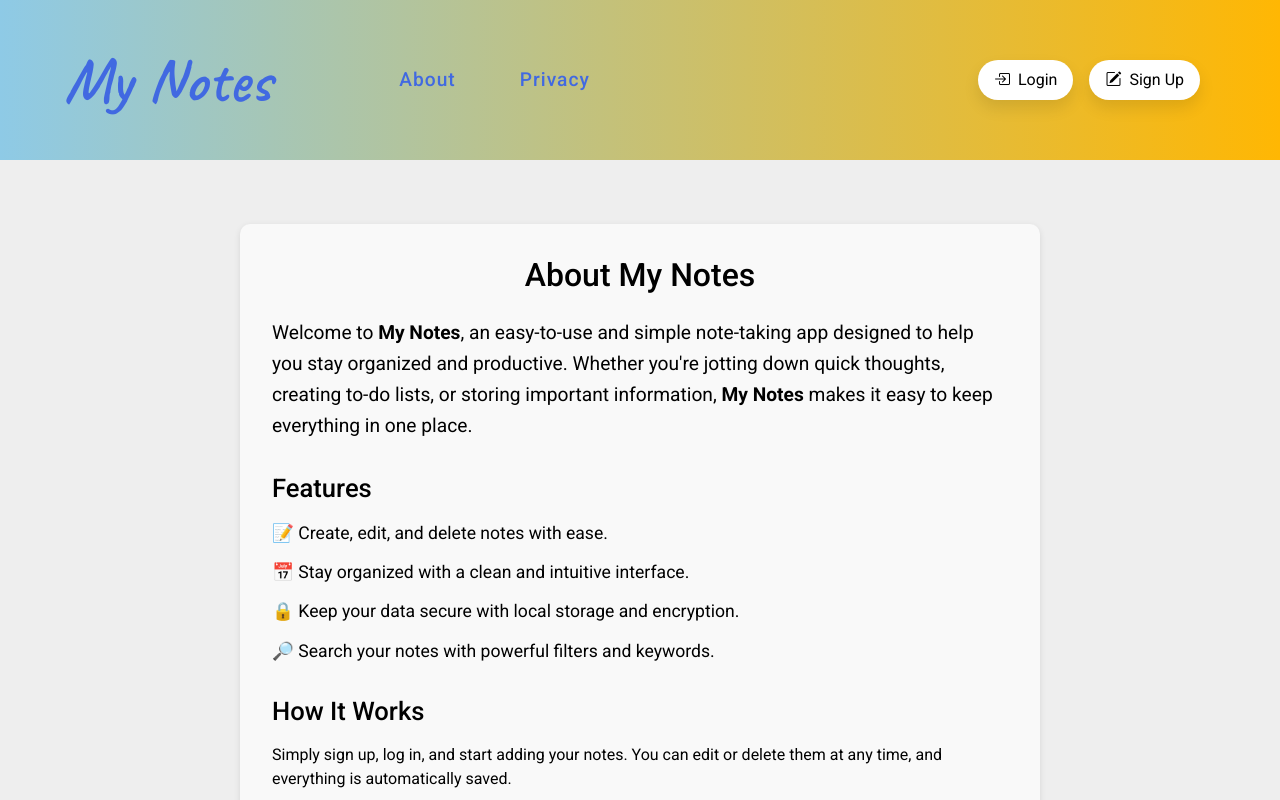
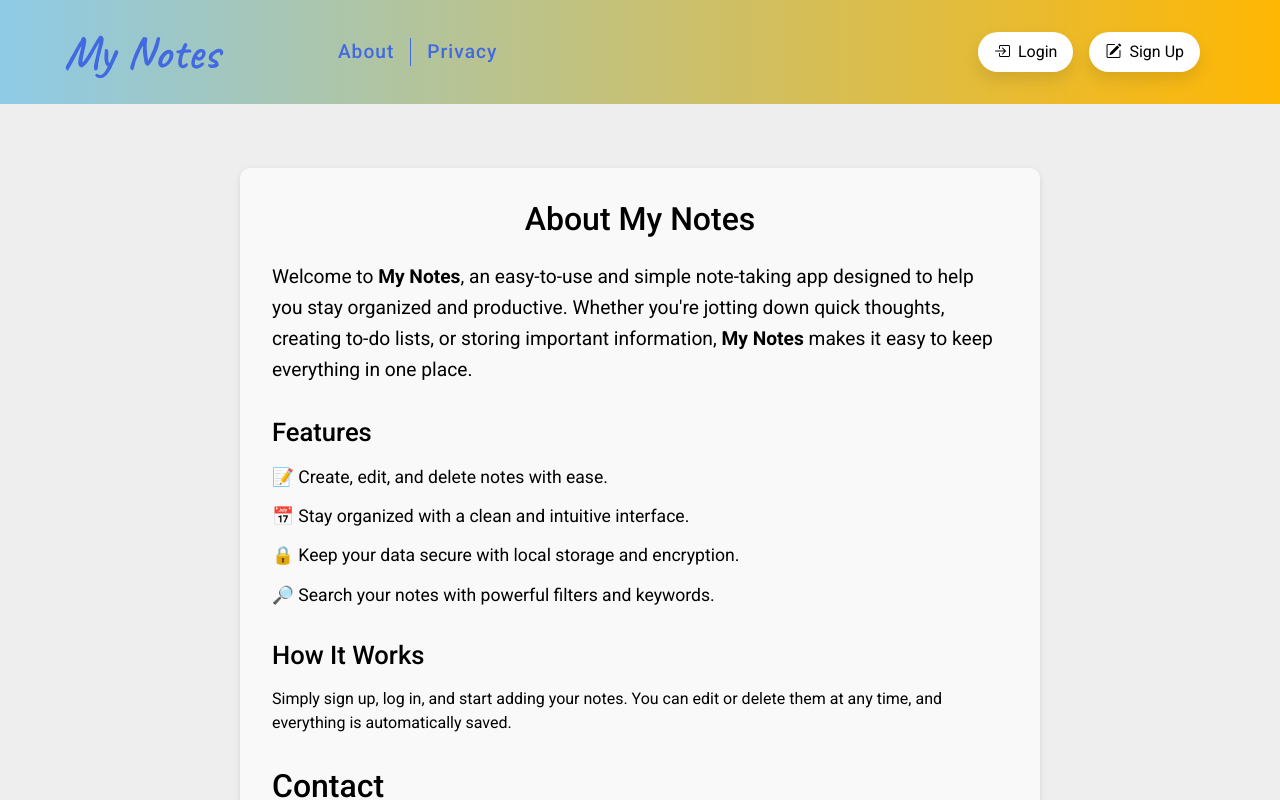
Before and after one commit to onurkiris05/mern-note-app, a React (Create React App) app in the folder frontend/: page /about in a window 1280 px wide. Shown: the top 800 px of the page. Built offline with nearby package versions, Linux system fonts and the light colour scheme; no server answers.

Commit message:
[Added] Error Styling

```diff
--- a/frontend/src/components/Header/Header.module.css
+++ b/frontend/src/components/Header/Header.module.css
@@ -3,7 +3,7 @@
   align-items: center;
   justify-content: space-between;
   gap: 5rem;
-  padding: 2rem 4rem;
+  padding: 1rem 4rem;
   background: linear-gradient(90deg, #8ecae6 0%, #ffb703 100%);
 }
 
@@ -14,9 +14,14 @@
 }
 
 .title {
-  font-size: 4rem;
+  font-size: 3rem;
   font-weight: 600;
   font-family: var(--ff-secondary);
+  transition: 0.2s;
+}
+
+.title:hover {
+  color: #fff;
 }
 
 .body a {
@@ -28,5 +33,5 @@
   display: flex;
   align-items: center;
   justify-content: center;
-  gap: max(4rem, 10vw);
+  gap: max(4rem, 8vw);
 }
--- a/frontend/src/components/Login/LoginModal.tsx
+++ b/frontend/src/components/Login/LoginModal.tsx
@@ -6,12 +6,16 @@ import FormModal from "../FormModal/FormModal";
 import TextInputField from "../Form/TextInputField";
 import Button from "../Button/Button";
 import { useAuthStore } from "../../stores/authStore";
+import { UnauthorizedError } from "../../errors/http_errors";
+import { useState } from "react";
+import { Alert } from "react-bootstrap";
 
 interface LoginModalProps {
   onClose: () => void;
 }
 
 function LoginModal({ onClose }: LoginModalProps) {
+  const [errorText, setErrorText] = useState<string | null>(null);
   const setUser = useAuthStore((state) => state.setUser);
 
   const {
@@ -25,8 +29,12 @@ function LoginModal({ onClose }: LoginModalProps) {
       const userResponse = await UsersApi.login(input);
       setUser(userResponse);
     } catch (error) {
+      if (error instanceof UnauthorizedError) {
+        setErrorText(error.message);
+      } else {
+        alert(error);
+      }
       console.error(error);
-      alert(error);
     }
   }
 
@@ -36,6 +44,7 @@ function LoginModal({ onClose }: LoginModalProps) {
       onClose={onClose}
       onSubmit={handleSubmit(onSubmit)}
       fields={[
+        errorText && <Alert variant="danger">{errorText}</Alert>,
         <TextInputField
           name="username"
           label="Username"
--- a/frontend/src/components/NavBar/NavBar.module.css
+++ b/frontend/src/components/NavBar/NavBar.module.css
@@ -2,8 +2,22 @@
   display: flex;
   align-items: center;
   justify-content: space-evenly;
-  gap: max(2rem, 5vw);
+  /* gap: max(2rem, 3vw); */
   font-size: 1.2rem;
   font-weight: 500;
   letter-spacing: 1px;
 }
+
+.body a {
+  padding-inline: 1rem;
+  border-right: 1px solid royalblue;
+  transition: 0.2s;
+}
+
+.body a:last-child {
+  border-right: none;
+}
+
+.body a:hover {
+  color: #fff;
+}
--- a/frontend/src/components/SignUp/SignUpModal.tsx
+++ b/frontend/src/components/SignUp/SignUpModal.tsx
@@ -6,12 +6,16 @@ import FormModal from "../FormModal/FormModal";
 import Button from "../Button/Button";
 import TextInputField from "../Form/TextInputField";
 import { useAuthStore } from "../../stores/authStore";
+import { useState } from "react";
+import { ConflictError } from "../../errors/http_errors";
+import { Alert } from "react-bootstrap";
 
 interface SignUpModalProps {
   onClose: () => void;
 }
 
 function SignUpModal({ onClose }: SignUpModalProps) {
+  const [errorText, setErrorText] = useState<string | null>(null);
   const setUser = useAuthStore((state) => state.setUser);
 
   const {
@@ -25,8 +29,12 @@ function SignUpModal({ onClose }: SignUpModalProps) {
       const userResponse = await UsersApi.signUp(input);
       setUser(userResponse);
     } catch (error) {
+      if (error instanceof ConflictError) {
+        setErrorText(error.message);
+      } else {
+        alert(error);
+      }
       console.error(error);
-      alert(error);
     }
   }
 
@@ -36,6 +44,7 @@ function SignUpModal({ onClose }: SignUpModalProps) {
       onClose={onClose}
       onSubmit={handleSubmit(onSubmit)}
       fields={[
+        errorText && <Alert variant="danger">{errorText}</Alert>,
         <TextInputField
           name="username"
           label="Username"
--- /dev/null
+++ b/frontend/src/errors/http_errors.ts
@@ -0,0 +1,18 @@
+class HttpError extends Error {
+  constructor(message?: string) {
+    super(message);
+    this.name = this.constructor.name;
+  }
+}
+
+/**
+ * Status Code: 401
+ */
+export class UnauthorizedError extends HttpError {}
+
+/**
+ * Status Code: 409
+ */
+export class ConflictError extends HttpError {}
+
+// Add more error classes if needed
--- /dev/null
+++ b/frontend/src/network/fetchData.ts
@@ -0,0 +1,21 @@
+import * as Err from "../errors/http_errors";
+
+export async function fetchData(input: RequestInfo, init?: RequestInit) {
+  const response = await fetch(input, init);
+
+  if (response.ok) {
+    return response;
+  }
+
+  const errorBody = await response.json();
+  const errorMessage = errorBody.error;
+
+  switch (response.status) {
+    case 401:
+      throw new Err.UnauthorizedError(errorMessage);
+    case 409:
+      throw new Err.ConflictError(errorMessage);
+    default:
+      throw new Error(`Request failed with status: ${response.status}. Message: ${errorMessage}`);
+  }
+}
--- a/frontend/src/network/notes_api.ts
+++ b/frontend/src/network/notes_api.ts
@@ -1,16 +1,5 @@
 import { NoteModel } from "../models/note";
-
-async function fetchData(input: RequestInfo, init?: RequestInit) {
-  const response = await fetch(input, init);
-
-  if (response.ok) {
-    return response;
-  } else {
-    const errorBody = await response.json();
-    const errorMessage = errorBody.error;
-    throw Error(errorMessage);
-  }
-}
+import { fetchData } from "./fetchData";
 
 export async function fetchNotes(): Promise<NoteModel[]> {
   const response = await fetchData("/api/notes", { method: "GET" });
--- a/frontend/src/network/users_api.ts
+++ b/frontend/src/network/users_api.ts
@@ -1,16 +1,5 @@
 import { UserModel } from "../models/user";
-
-async function fetchData(input: RequestInfo, init?: RequestInit) {
-  const response = await fetch(input, init);
-
-  if (response.ok) {
-    return response;
-  } else {
-    const errorBody = await response.json();
-    const errorMessage = errorBody.error;
-    throw Error(errorMessage);
-  }
-}
+import { fetchData } from "./fetchData";
 
 export async function getLoggedInUser(): Promise<UserModel> {
   const response = await fetchData("/api/users", { method: "GET" });
```
